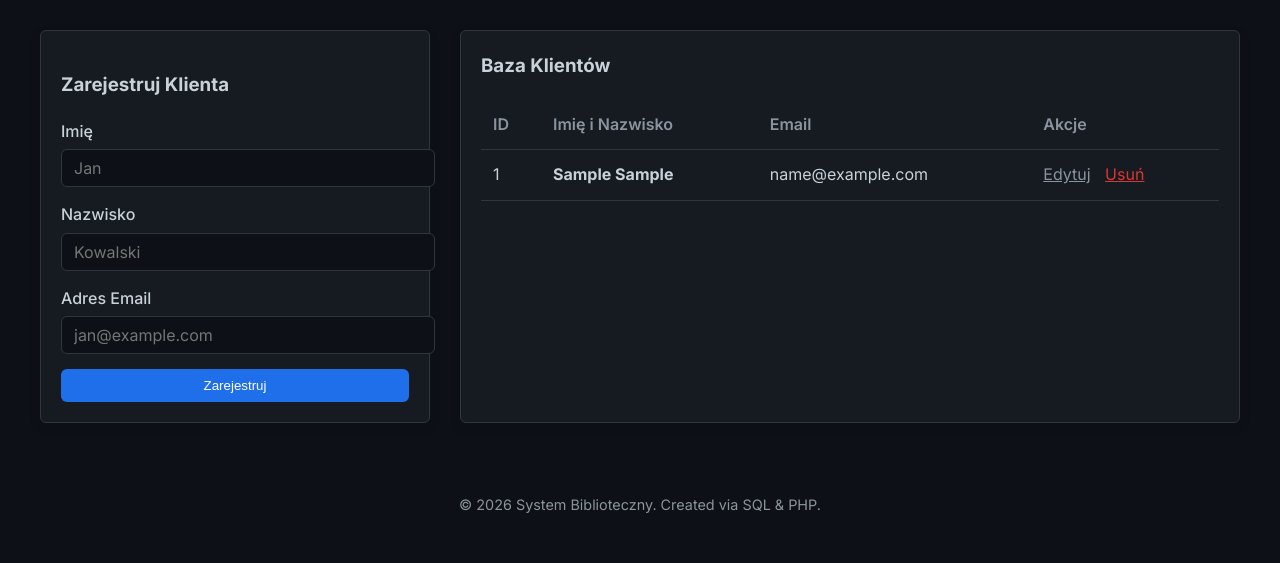
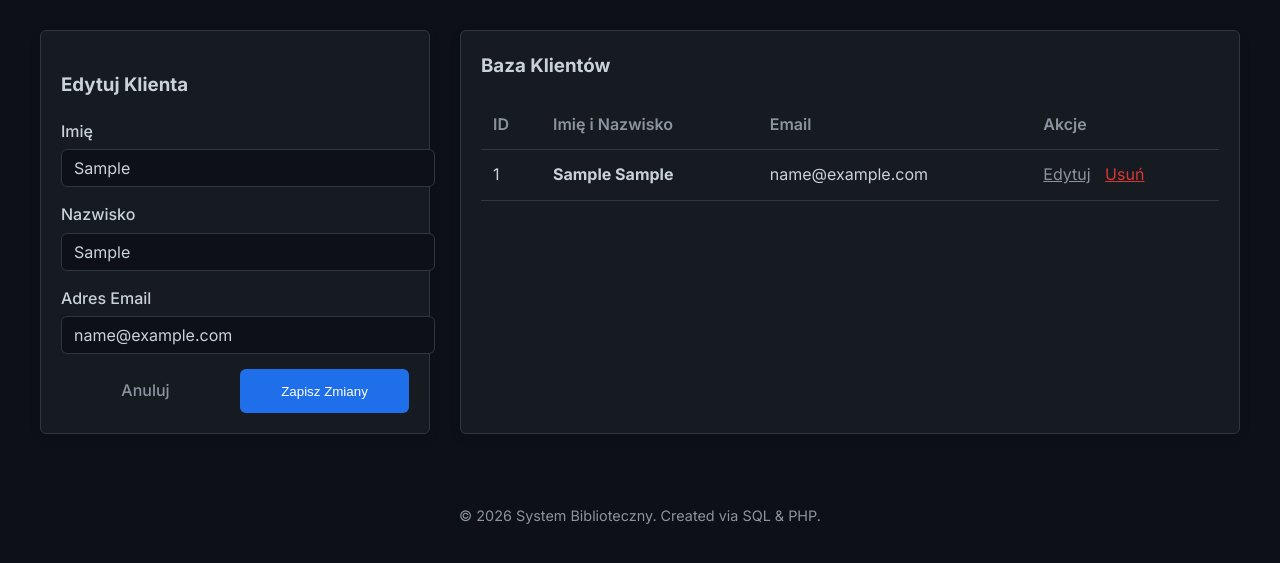
Before and after one commit to grajekmil/filip, a PHP site: page /clients.php?edit=1 in a window 1280 px wide. Shown: the part 92-655 px from the top of the page. Run offline with PHP 8.4, Linux system fonts and the light colour scheme; tables that the repository leaves empty or names only in its code hold one stand-in row (values such as "Sample post").

Commit message:
Dodanie funkcji edycji i usuwania klientów z zabezpieczeniami

```diff
--- a/php/clients.php
+++ b/php/clients.php
@@ -3,21 +3,72 @@ require_once 'config.php';
 require_once 'templates/header.php';
 
 $message = '';
+$editMode = false;
+$editClient = null;
 
-// Obsługa dodawania (POST)
+// Obsługa usuwania (GET)
+if (isset($_GET['delete'])) {
+    $id_do_usuniecia = $_GET['delete'];
+    try {
+        // Sprawdź czy klient ma wypożyczone książki
+        $stmt = $pdo->prepare("SELECT COUNT(*) FROM ksiazki WHERE id_klienta = ?");
+        $stmt->execute([$id_do_usuniecia]);
+        $liczba_wypozyczen = $stmt->fetchColumn();
+
+        if ($liczba_wypozyczen > 0) {
+            $message = '<div class="alert alert-error">Nie można usunąć klienta. Klient ma ' . $liczba_wypozyczen . ' aktywnych wypożyczeń. Najpierw zwróć wszystkie książki.</div>';
+        } else {
+            $stmt = $pdo->prepare("DELETE FROM klient WHERE id_klienta = ?");
+            $stmt->execute([$id_do_usuniecia]);
+            $message = '<div class="alert alert-success">Klient został usunięty.</div>';
+        }
+    } catch (PDOException $e) {
+        $message = '<div class="alert alert-error">Błąd: ' . $e->getMessage() . '</div>';
+    }
+}
+
+// Obsługa edycji - pobranie danych (GET)
+if (isset($_GET['edit'])) {
+    $id_do_edycji = $_GET['edit'];
+    try {
+        $stmt = $pdo->prepare("SELECT * FROM klient WHERE id_klienta = ?");
+        $stmt->execute([$id_do_edycji]);
+        $editClient = $stmt->fetch();
+        if ($editClient) {
+            $editMode = true;
+        } else {
+            $message = '<div class="alert alert-error">Klient nie został znaleziony.</div>';
+        }
+    } catch (PDOException $e) {
+        $message = '<div class="alert alert-error">Błąd: ' . $e->getMessage() . '</div>';
+    }
+}
+
+// Obsługa formularza (POST)
 if ($_SERVER['REQUEST_METHOD'] === 'POST') {
     $imie = trim($_POST['imie']);
     $nazwisko = trim($_POST['nazwisko']);
     $email = trim($_POST['email']);
+    $id_klienta = isset($_POST['id_klienta']) ? $_POST['id_klienta'] : null;
 
     if ($imie && $nazwisko && $email) {
         try {
-            $stmt = $pdo->prepare("INSERT INTO klient (imie, nazwisko, adres_email) VALUES (?, ?, ?)");
-            $stmt->execute([$imie, $nazwisko, $email]);
-            $message = '<div class="alert alert-success">Klient ' . htmlspecialchars($imie . ' ' . $nazwisko) . ' dodany.</div>';
+            if ($id_klienta) {
+                // Tryb edycji - UPDATE
+                $stmt = $pdo->prepare("UPDATE klient SET imie = ?, nazwisko = ?, adres_email = ? WHERE id_klienta = ?");
+                $stmt->execute([$imie, $nazwisko, $email, $id_klienta]);
+                $message = '<div class="alert alert-success">Dane klienta ' . htmlspecialchars($imie . ' ' . $nazwisko) . ' zostały zaktualizowane.</div>';
+            } else {
+                // Tryb dodawania - INSERT
+                $stmt = $pdo->prepare("INSERT INTO klient (imie, nazwisko, adres_email) VALUES (?, ?, ?)");
+                $stmt->execute([$imie, $nazwisko, $email]);
+                $message = '<div class="alert alert-success">Klient ' . htmlspecialchars($imie . ' ' . $nazwisko) . ' dodany.</div>';
+            }
         } catch (PDOException $e) {
             $message = '<div class="alert alert-error">Błąd: ' . $e->getMessage() . '</div>';
         }
+    } else {
+        $message = '<div class="alert alert-error">Proszę wypełnić wszystkie pola.</div>';
     }
 }
 
@@ -29,23 +80,38 @@ $klienci = $pdo->query("SELECT * FROM klient ORDER BY nazwisko")->fetchAll();
 
 <div style="display: grid; grid-template-columns: 1fr 2fr; gap: 30px;">
 
-    <!-- Formularz Dodawania -->
+    <!-- Formularz Dodawania/Edycji -->
     <div class="card">
-        <h3>Zarejestruj Klienta</h3>
+        <h3><?= $editMode ? 'Edytuj Klienta' : 'Zarejestruj Klienta' ?></h3>
         <form method="POST" action="clients.php">
+            <?php if ($editMode): ?>
+                <input type="hidden" name="id_klienta" value="<?= $editClient['id_klienta'] ?>">
+            <?php endif; ?>
+
             <div class="form-group">
                 <label for="imie">Imię</label>
-                <input type="text" id="imie" name="imie" required placeholder="Jan">
+                <input type="text" id="imie" name="imie" required placeholder="Jan"
+                    value="<?= $editMode ? htmlspecialchars($editClient['imie']) : '' ?>">
             </div>
             <div class="form-group">
                 <label for="nazwisko">Nazwisko</label>
-                <input type="text" id="nazwisko" name="nazwisko" required placeholder="Kowalski">
+                <input type="text" id="nazwisko" name="nazwisko" required placeholder="Kowalski"
+                    value="<?= $editMode ? htmlspecialchars($editClient['nazwisko']) : '' ?>">
             </div>
             <div class="form-group">
                 <label for="email">Adres Email</label>
-                <input type="email" id="email" name="email" required placeholder="jan@example.com">
+                <input type="email" id="email" name="email" required placeholder="jan@example.com"
+                    value="<?= $editMode ? htmlspecialchars($editClient['adres_email']) : '' ?>">
             </div>
-            <button type="submit" class="btn btn-primary" style="width: 100%;">Zarejestruj</button>
+
+            <?php if ($editMode): ?>
+                <div style="display: flex; gap: 10px;">
+                    <a href="clients.php" class="btn" style="flex: 1; text-align: center; text-decoration: none; color: #8b949e;">Anuluj</a>
+                    <button type="submit" class="btn btn-primary" style="flex: 1;">Zapisz Zmiany</button>
+                </div>
+            <?php else: ?>
+                <button type="submit" class="btn btn-primary" style="width: 100%;">Zarejestruj</button>
+            <?php endif; ?>
         </form>
     </div>
 
@@ -74,8 +140,10 @@ $klienci = $pdo->query("SELECT * FROM klient ORDER BY nazwisko")->fetchAll();
                             <?= htmlspecialchars($klient['adres_email']) ?>
                         </td>
                         <td>
-                            <a href="#" style="color: #8b949e; margin-right: 10px;">Edytuj</a>
-                            <a href="#" style="color: #da3633;">Usuń</a>
+                            <a href="clients.php?edit=<?= $klient['id_klienta'] ?>" style="color: #8b949e; margin-right: 10px;">Edytuj</a>
+                            <a href="clients.php?delete=<?= $klient['id_klienta'] ?>"
+                               style="color: #da3633;"
+                               onclick="return confirm('Czy na pewno chcesz usunąć klienta <?= htmlspecialchars($klient['imie'] . ' ' . $klient['nazwisko']) ?>?');">Usuń</a>
                         </td>
                     </tr>
                 <?php endforeach; ?>
```
